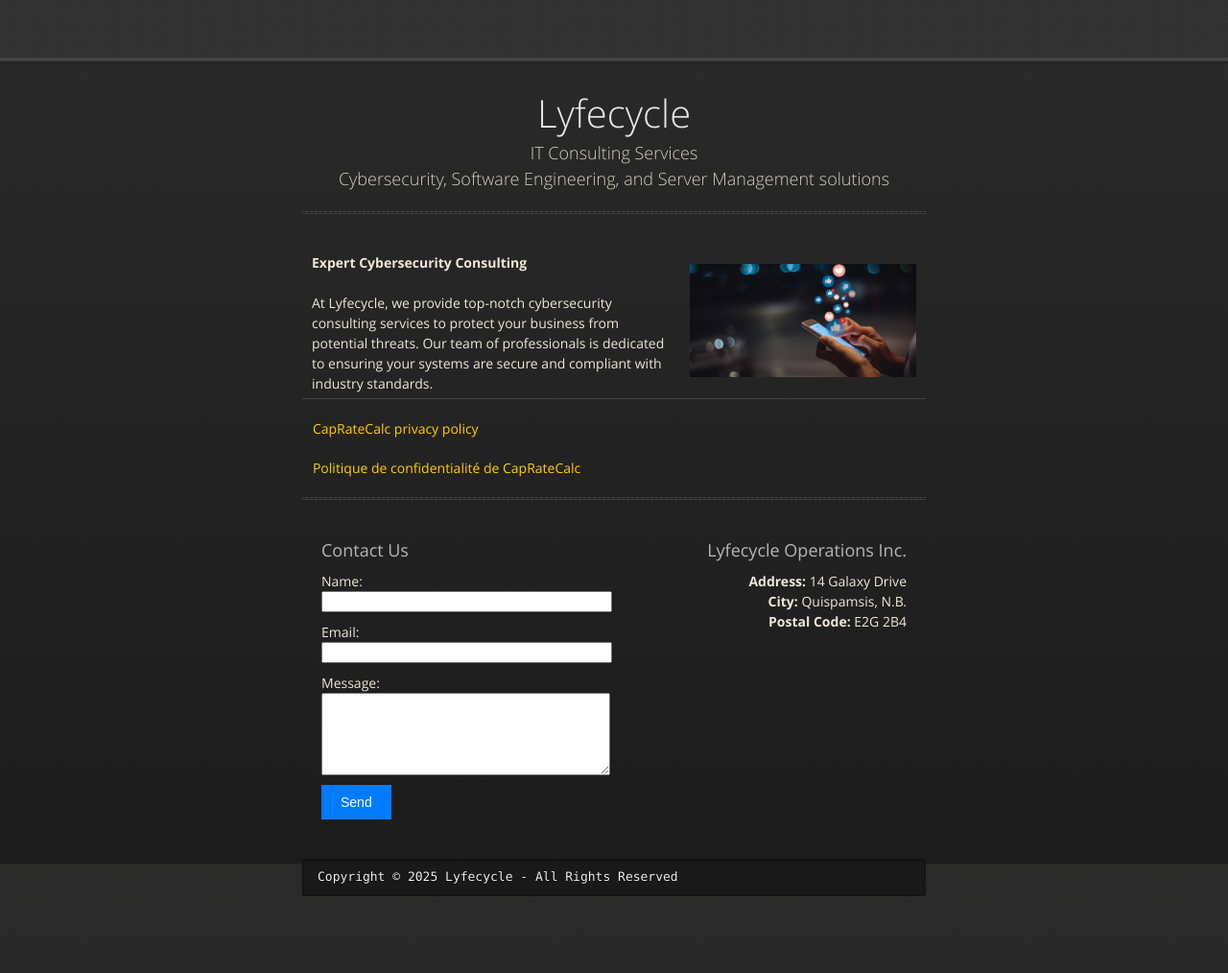
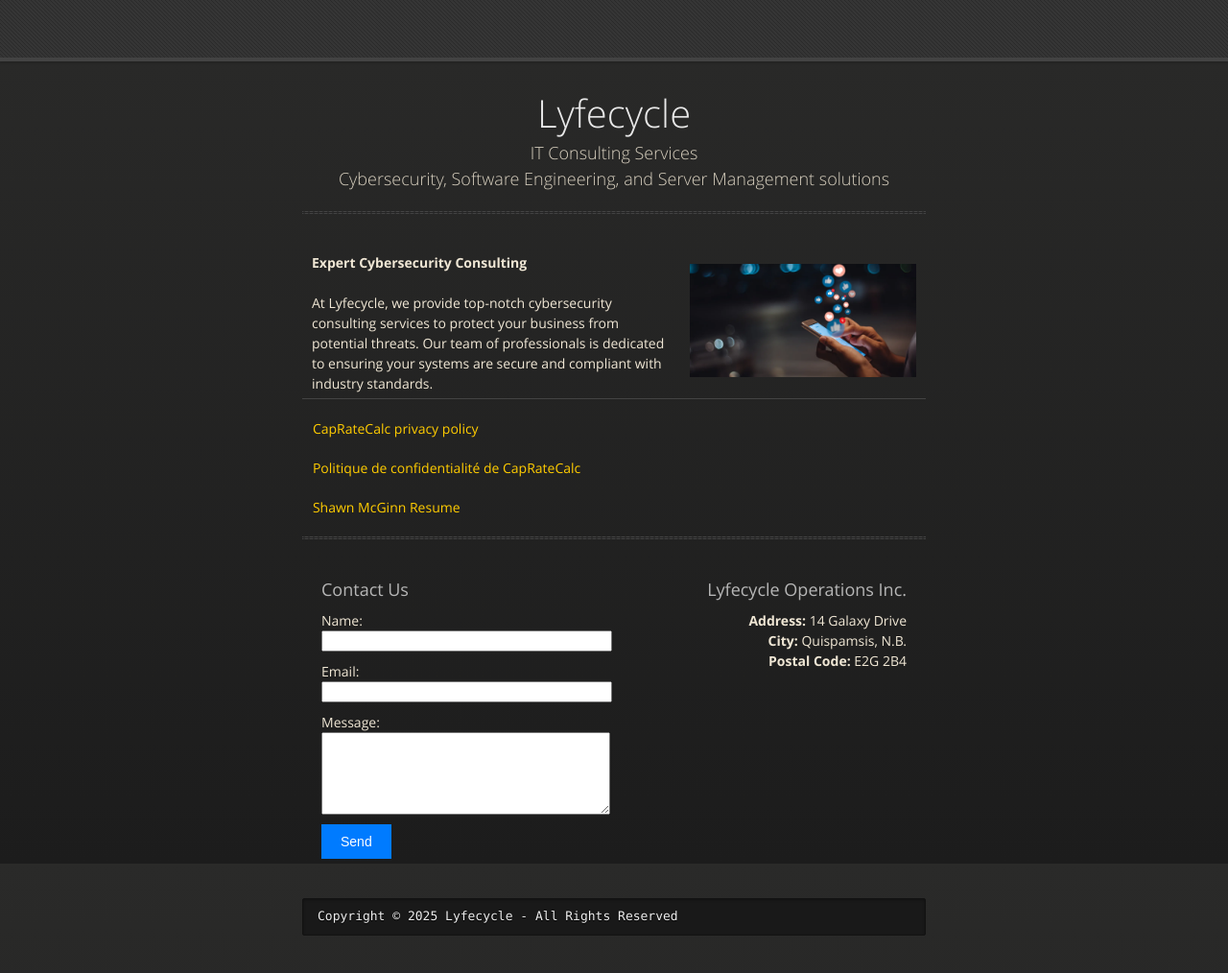
Before and after one commit to shawnmcginn/lyfecycle.github.io, a Jekyll site: the page built from index.md, in a window 1280 px wide and 1085 px high. Shown: the top 1014 px of the window at 96% size. Built offline with Jekyll 4.4.1, drawn with Linux system fonts in a browser that asks for light colours.

Commit message:
host full resume

```diff
--- a/index.md
+++ b/index.md
@@ -9,6 +9,8 @@
 &nbsp;&nbsp;&nbsp;[CapRateCalc privacy policy](./privacy-capratecalc.html)
 
 &nbsp;&nbsp;&nbsp;[Politique de confidentialité de CapRateCalc](./privacy-fr-capratecalc.html)
+
+&nbsp;&nbsp;&nbsp;[Shawn McGinn Resume](./mcginnResume2025.pdf)
 
 <!-- There should be whitespace between paragraphs. -->
 
```
